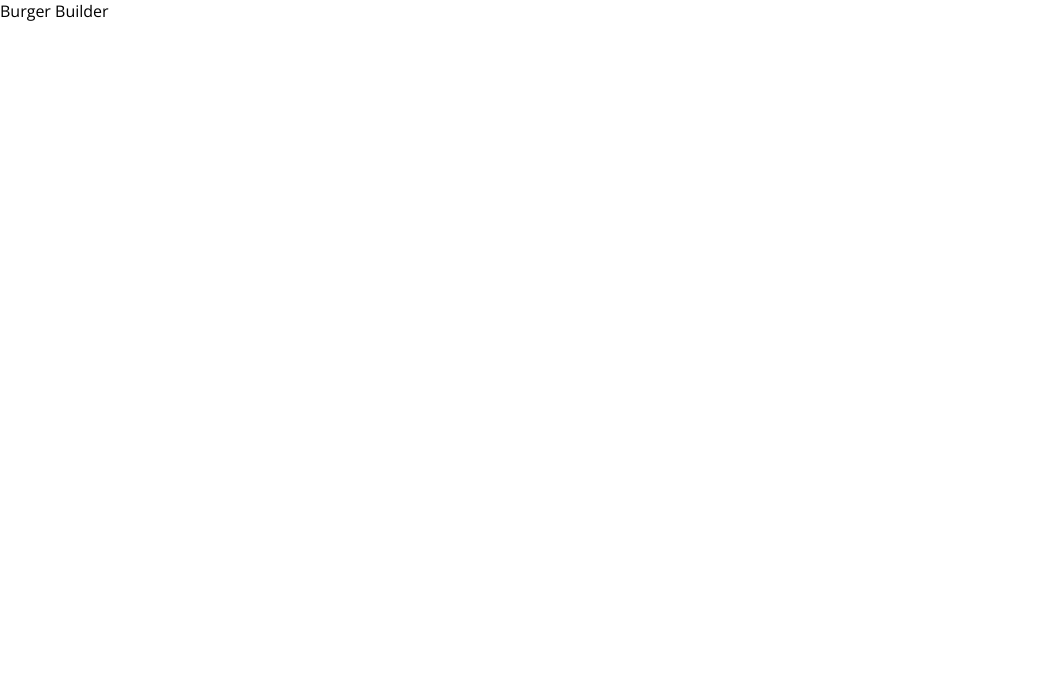
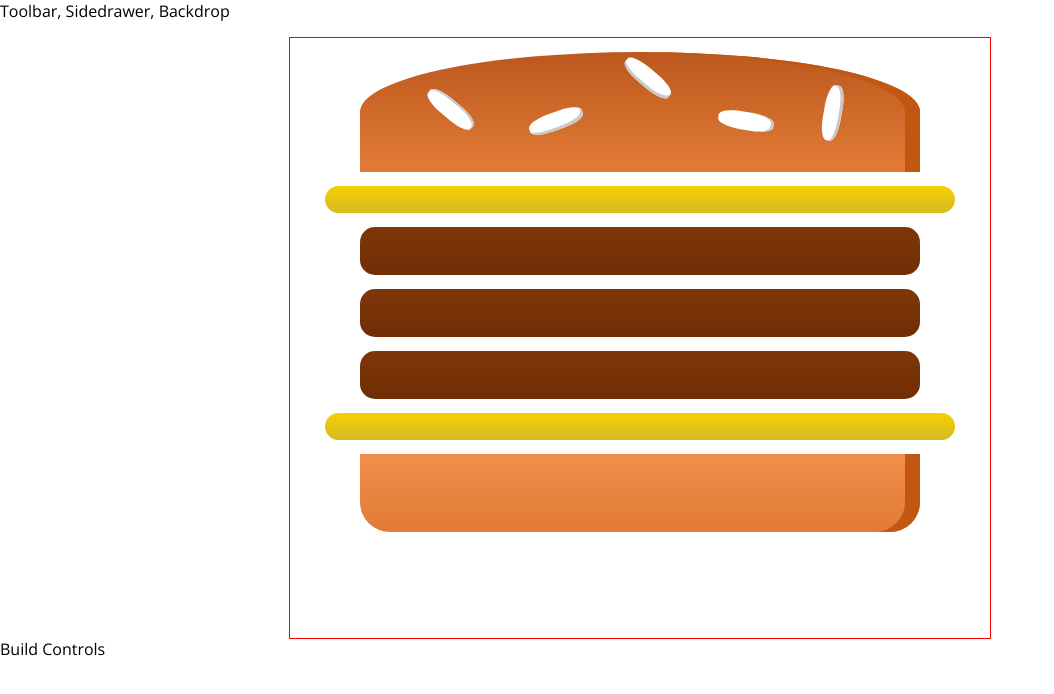
Before and after one commit to michael-petry/burger-builder, a React app: page / in a window 1280 px wide. Shown: the top 694 px of the page, without its empty margins (0-1054 px from the left). Built offline with nearby package versions, Linux system fonts and the light colour scheme.

Commit message:
Add static Burger component

```diff
--- a/src/App.js
+++ b/src/App.js
@@ -1,10 +1,15 @@
 import React, { Component } from 'react';
+
+import Layout from './components/Layout/Layout';
+import BurgerBuilder from './containers/BurgerBuilder/BurgerBuilder'
 
 class App extends Component {
   render() {
     return (
       <div>
-        Burger Builder
+        <Layout>
+          <BurgerBuilder/>
+        </Layout>
       </div>
     );
   }
--- /dev/null
+++ b/src/components/Burger/Burger.css
@@ -0,0 +1,24 @@
+.Burger {
+    outline: 1px solid red;
+    width: 100%;
+    margin: auto;
+    height: 250px;
+    overflow: scroll;
+    text-align: center;
+    font-weight: bold;
+    font-size: 1.2rem;
+}
+
+@media (min-width: 500px) and (min-height: 401px) {
+    .Burger {
+        width: 450px;
+        height: 400px;
+    }
+}
+
+@media (min-width: 1000px) and (min-height: 700px) {
+    .Burger {
+        width: 700px;
+        height: 600px;
+    }
+}
--- /dev/null
+++ b/src/components/Burger/Burger.js
@@ -0,0 +1,21 @@
+import React from 'react';
+
+import classes from './Burger.css';
+import BurgerIngredient from './BurgerIngredient/BurgerIngredient';
+
+
+const burger = (props) => {
+    return (
+        <div className={classes.Burger}>
+            <BurgerIngredient type="bread-top" />
+            <BurgerIngredient type="cheese" />
+            <BurgerIngredient type="meat" />
+            <BurgerIngredient type="meat" />
+            <BurgerIngredient type="meat" />
+            <BurgerIngredient type="cheese" />
+            <BurgerIngredient type="bread-bottom" />
+        </div>
+    );
+}
+
+export default burger;
--- /dev/null
+++ b/src/containers/BurgerBuilder/BurgerBuilder.js
@@ -0,0 +1,18 @@
+import React, { Component } from 'react';
+
+import Aux from '../../hoc/Aux';
+import Burger from '../../components/Burger/Burger'
+
+class BurgerBuilder extends Component {
+
+    render() {
+        return (
+            <Aux>
+                <Burger />
+                <div>Build Controls</div>
+            </Aux>
+        );
+    }
+}
+
+export default BurgerBuilder
```
